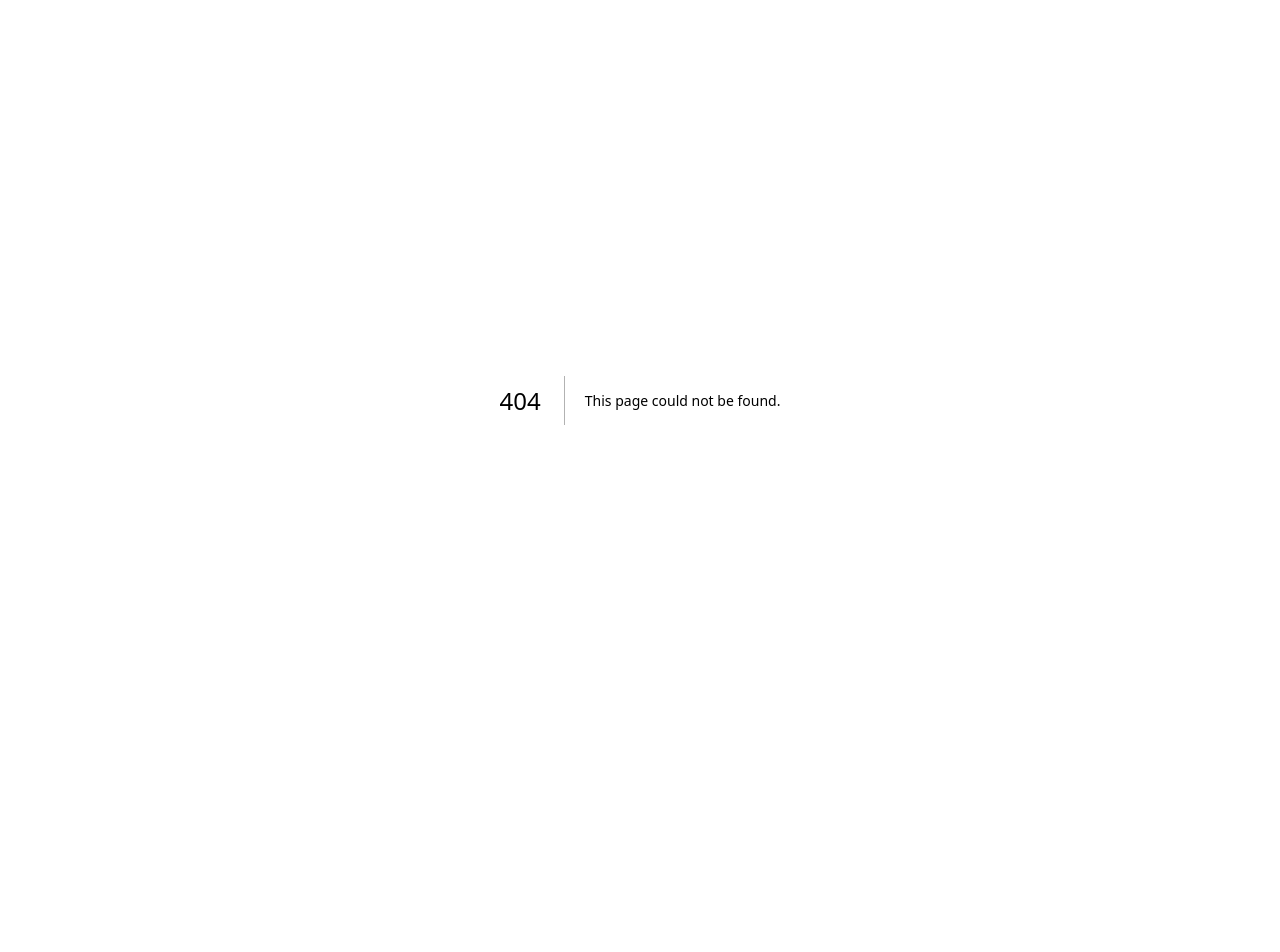
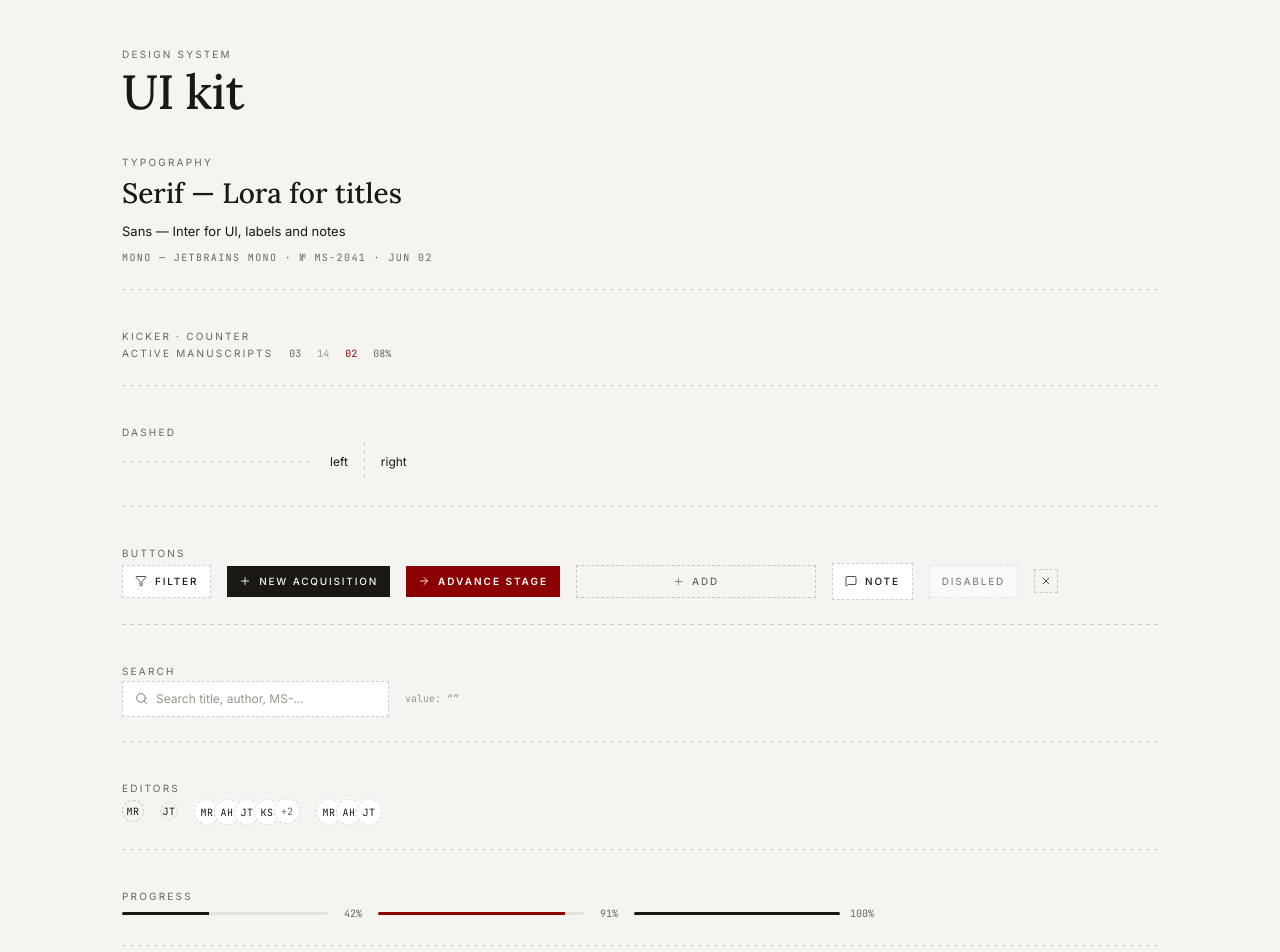
Before and after one commit to eegrishina/editorial-flow, a Next.js app: page /kit in a window 1280 px wide. Before the commit this address had no page. Shown: the top 952 px of the page. Before the commit the page ends 800 px from the top, so only its background shows below. Built offline with nearby package versions, Linux system fonts and the light colour scheme.

Commit message:
feat(app): add /kit style guide page
Living style guide for visual checks against the prototype: typography, every shared/ui component and BookCard states (default, urgent, review, selected).

```diff
--- /dev/null
+++ b/src/app/kit/SearchDemo.tsx
@@ -0,0 +1,20 @@
+"use client";
+
+import { useState } from "react";
+import { SearchInput } from "@/shared/ui";
+
+export const SearchDemo = () => {
+  const [query, setQuery] = useState("");
+
+  return (
+    <div className="flex items-center gap-4">
+      <SearchInput
+        value={query}
+        onChange={setQuery}
+        label="Search manuscripts"
+        placeholder="Search title, author, MS-…"
+      />
+      <span className="font-mono text-[10px] text-ink-30">value: “{query}”</span>
+    </div>
+  );
+};
--- /dev/null
+++ b/src/app/kit/page.tsx
@@ -0,0 +1,124 @@
+import type { ReactNode } from "react";
+import type { Metadata } from "next";
+import { Filter, MessageSquare, Plus, ArrowRight, X } from "lucide-react";
+import { BookCard, MOCK_BOOKS } from "@/entities/book";
+import { MOCK_EDITORS } from "@/entities/editor";
+import {
+  AvatarStack,
+  Button,
+  Counter,
+  Dashed,
+  EditorChip,
+  IconButton,
+  Kicker,
+  ProgressBar,
+} from "@/shared/ui";
+import { SearchDemo } from "./SearchDemo";
+
+export const metadata: Metadata = {
+  title: "UI kit — Editorial Flow",
+};
+
+const editorNames = Object.values(MOCK_EDITORS).map((editor) => editor.name);
+const card = (id: string) => MOCK_BOOKS.find((book) => book.id === id)!;
+
+const Section = ({ title, children }: { title: string; children: ReactNode }) => (
+  <section className="space-y-4">
+    <Kicker>{title}</Kicker>
+    <div className="flex flex-wrap items-center gap-4">{children}</div>
+    <Dashed className="mt-6" />
+  </section>
+);
+
+// Living style guide: every shared/ui component and BookCard states
+export default function KitPage() {
+  return (
+    <main className="mx-auto max-w-[1100px] space-y-8 px-8 py-10">
+      <header>
+        <Kicker>Design system</Kicker>
+        <h1 className="mt-1 font-serif text-[48px] font-medium leading-none tracking-[-0.015em]">
+          UI kit
+        </h1>
+      </header>
+
+      <Section title="Typography">
+        <div className="space-y-2">
+          <p className="font-serif text-[28px] font-medium">Serif — Lora for titles</p>
+          <p className="font-sans text-[13px]">Sans — Inter for UI, labels and notes</p>
+          <p className="font-mono text-[10px] tracking-[0.14em] text-ink-50">MONO — JETBRAINS MONO · № MS-2041 · JUN 02</p>
+        </div>
+      </Section>
+
+      <Section title="Kicker · Counter">
+        <Kicker>Active manuscripts</Kicker>
+        <Counter value={3} />
+        <Counter value={14} className="text-ink-30" />
+        <Counter value={2} className="text-accent" />
+        <Counter value={8} suffix="%" />
+      </Section>
+
+      <Section title="Dashed">
+        <Dashed className="w-48" />
+        <div className="flex h-10 items-center gap-4">
+          <span className="text-[12px]">left</span>
+          <Dashed vertical />
+          <span className="text-[12px]">right</span>
+        </div>
+      </Section>
+
+      <Section title="Buttons">
+        <Button>
+          <Filter size={12} strokeWidth={1.5} />
+          Filter
+        </Button>
+        <Button variant="solid">
+          <Plus size={12} strokeWidth={1.8} />
+          New Acquisition
+        </Button>
+        <Button variant="accent">
+          <ArrowRight size={12} strokeWidth={1.8} />
+          Advance stage
+        </Button>
+        <Button variant="subtle" className="w-60">
+          <Plus size={11} strokeWidth={1.6} />
+          add
+        </Button>
+        <Button variant="ghost" className="py-2.5">
+          <MessageSquare size={12} strokeWidth={1.5} />
+          Note
+        </Button>
+        <Button disabled>Disabled</Button>
+        <IconButton label="Close">
+          <X size={12} strokeWidth={1.5} />
+        </IconButton>
+      </Section>
+
+      <Section title="Search">
+        <SearchDemo />
+      </Section>
+
+      <Section title="Editors">
+        <EditorChip name="M. Reyes" />
+        <EditorChip name="J. Tanaka" className="size-4.5" />
+        <AvatarStack names={editorNames} />
+        <AvatarStack names={editorNames.slice(0, 3)} />
+      </Section>
+
+      <Section title="Progress">
+        <ProgressBar value={42} className="w-60" />
+        <ProgressBar value={91} accent className="w-60" />
+        <ProgressBar value={100} className="w-60" />
+      </Section>
+
+      <section className="space-y-4">
+        <Kicker>BookCard — default · urgent · review · selected (hover to reveal details)</Kicker>
+        <div className="grid grid-cols-[repeat(auto-fill,minmax(280px,1fr))] gap-3 bg-ground">
+          <BookCard book={card("MS-2003")} />
+          <BookCard book={card("MS-1987")} />
+          <BookCard book={card("MS-2041")} />
+          <BookCard book={card("MS-1908")} isSelected />
+        </div>
+      </section>
+    </main>
+  );
+}
```
